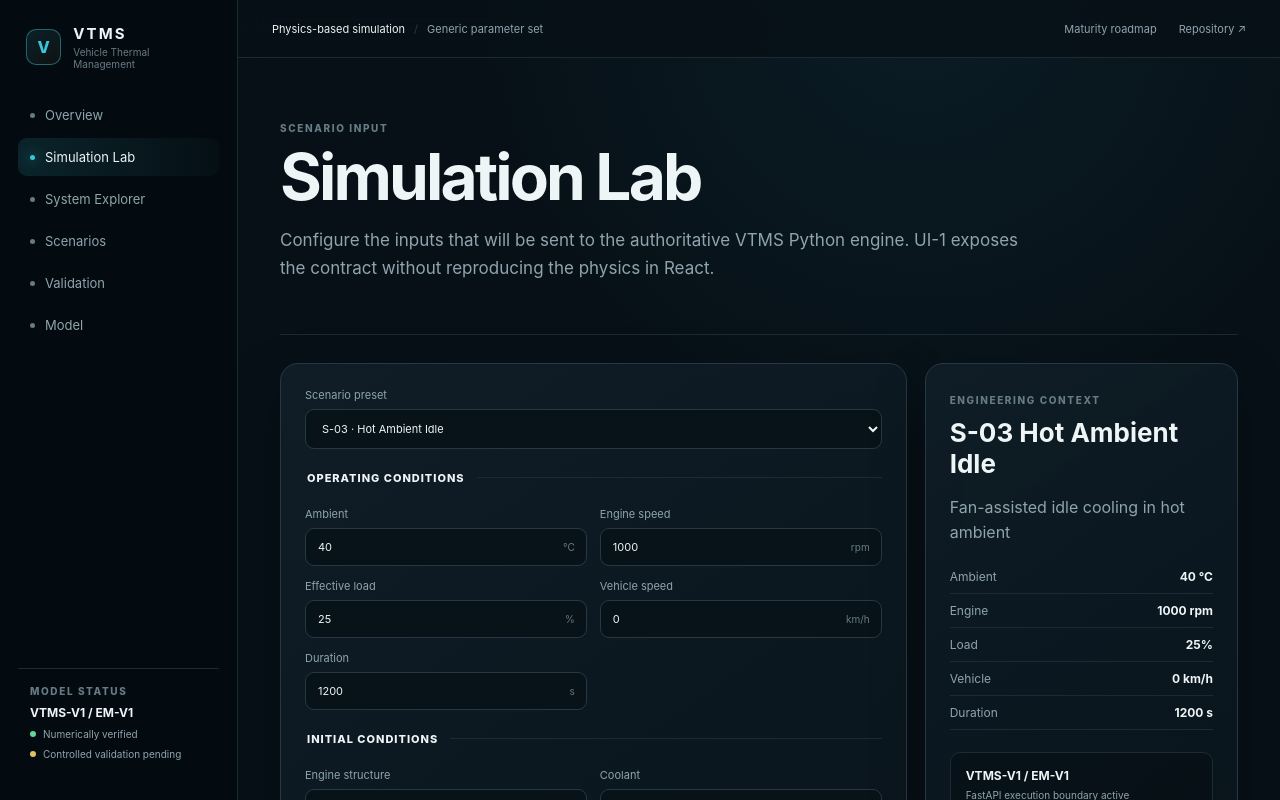
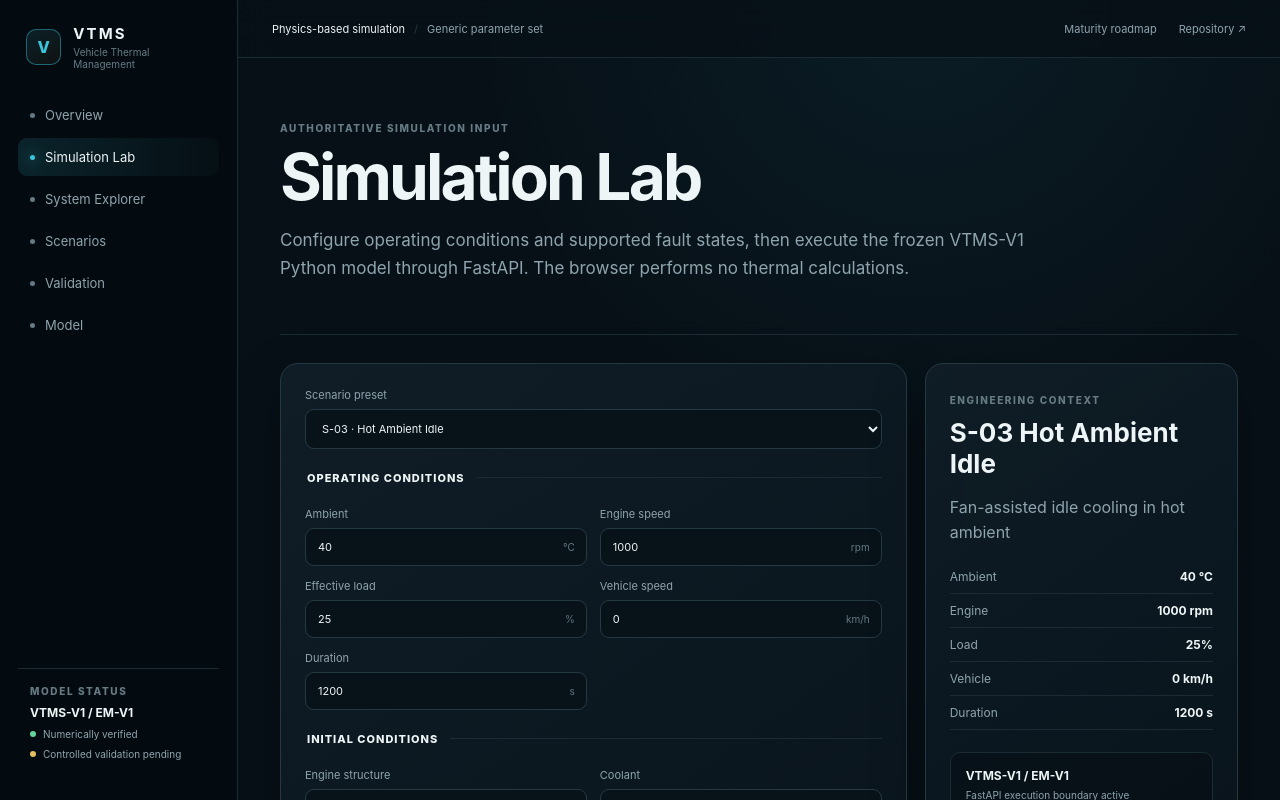
Before and after one commit to mpalmer79/vehicle-thermal-management-simulation, a Next.js app in the folder web/: page /simulate in a window 1280 px wide. Shown: the top 800 px of the page. Built offline with nearby package versions, Linux system fonts and the light colour scheme.

Commit message:
UI-2: update Simulation Lab execution messaging

```diff
--- a/web/app/simulate/page.tsx
+++ b/web/app/simulate/page.tsx
@@ -7,9 +7,9 @@ export const metadata: Metadata = { title: "Simulation Lab" };
 export default function SimulationPage() {
   return <>
     <header className="page-header">
-      <span className="eyebrow">SCENARIO INPUT</span>
+      <span className="eyebrow">AUTHORITATIVE SIMULATION INPUT</span>
       <h1>Simulation Lab</h1>
-      <p>Configure the inputs that will be sent to the authoritative VTMS Python engine. UI-1 exposes the contract without reproducing the physics in React.</p>
+      <p>Configure operating conditions and supported fault states, then execute the frozen VTMS-V1 Python model through FastAPI. The browser performs no thermal calculations.</p>
     </header>
     <Suspense fallback={<div className="simulation-form">Loading scenario controls...</div>}>
       <SimulationForm />
```
